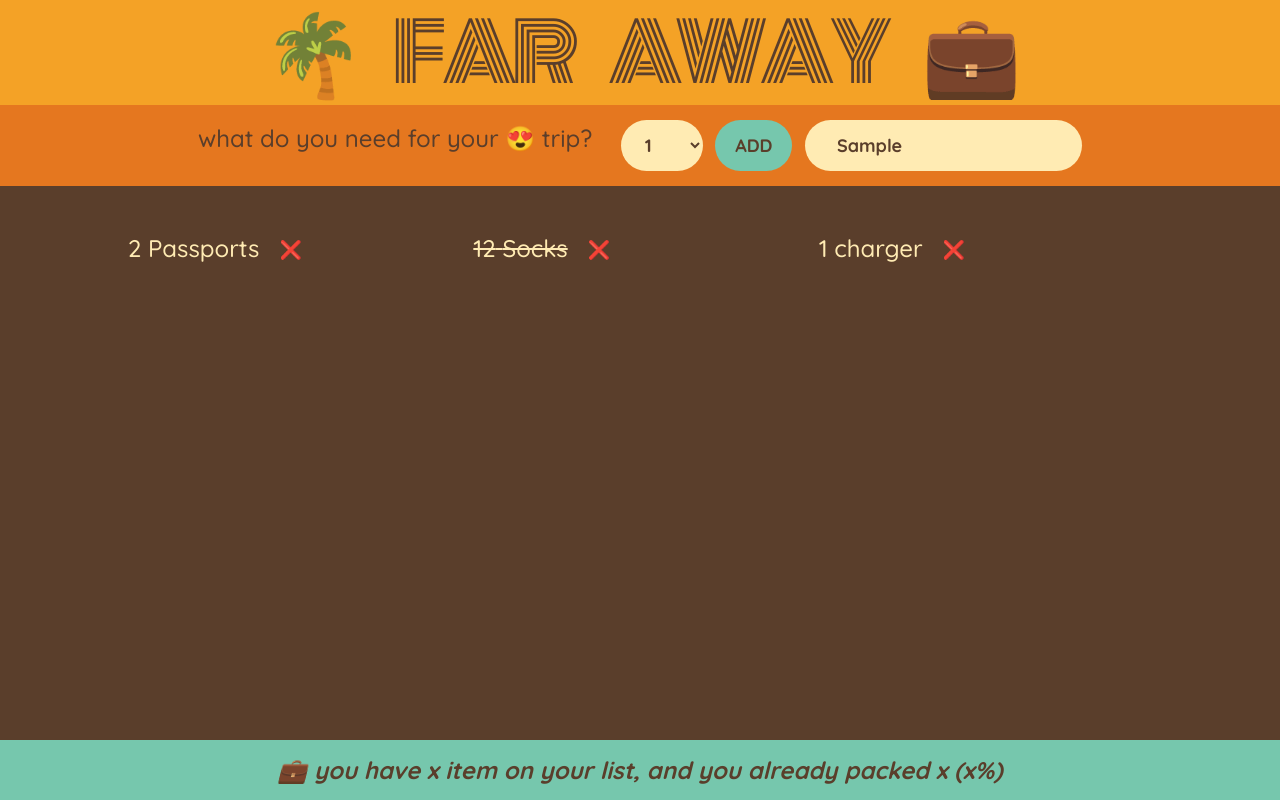
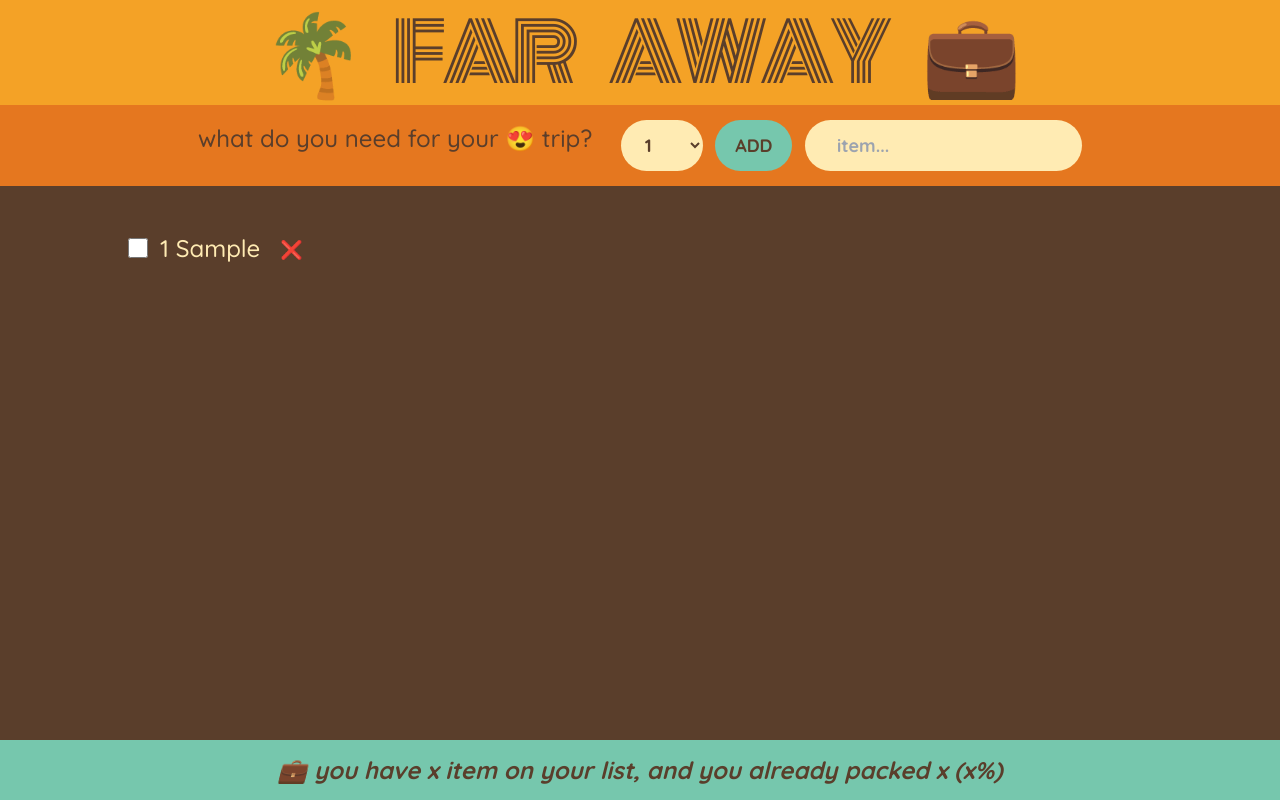
Before and after one commit to olayiwola2288/Travel-list-item, a React (Create React App) app: page / in a window 1280 px wide. Both pictures are taken after typing "Sample" into the empty fields and a click on the button "ADD". Built offline with nearby package versions, Linux system fonts and the light colour scheme.

Commit message:
add more function to the work

```diff
--- a/src/App.js
+++ b/src/App.js
@@ -1,15 +1,31 @@
-const initialItems = [
-  { id: 1, description: "Passports", quantity: 2, packed: false },
-  { id: 2, description: "Socks", quantity: 12, packed: true },
-  { id: 3, description: "charger", quantity: 1, packed: false },
-];
+import { useState } from "react";
 
 export default function App() {
+  const [items, setItems] = useState([]);
+
+  function handleAddItems(item) {
+    setItems((items) => [...items, item]);
+  }
+  function handleDeleteItems(id) {
+    setItems((items) => items.filter((item) => item.id !== id));
+  }
+  function handleToggleItem(id) {
+    setItems((items) =>
+      items.map((item) =>
+        item.id === id ? { ...item, packed: !item.packed } : item
+      )
+    );
+  }
+
   return (
     <div className="app">
       <Logo />
-      <Form />
-      <PackingList />
+      <Form onAddItems={handleAddItems} />
+      <PackingList
+        items={items}
+        onDeleteItems={handleDeleteItems}
+        onToggleItem={handleToggleItem}
+      />
       <Stats />
     </div>
   );
@@ -19,14 +35,33 @@
   return <h1 className="lg:text-9xl py-5 text-6xl">🌴 Far Away 💼</h1>;
 }
 
-function Form() {
+function Form({ onAddItems }) {
+  const [description, setDescription] = useState("");
+  const [quantity, setQuantity] = useState("1");
+
   function handleSubmit(e) {
     e.preventDefault();
+
+    const newItem = { description, quantity, packed: false, id: Date.now() };
+    console.log(newItem);
+
+    onAddItems(newItem);
+
+    setDescription("");
+    setQuantity("");
   }
+
   return (
-    <form className=" add-form lg:flex justify-center py-6 bg-[#e5771f] " onSubmit={handleSubmit}>
+    <form
+      className=" add-form lg:flex justify-center py-6 bg-[#e5771f] "
+      onSubmit={handleSubmit}
+    >
       <h3 className="text-center">what do you need for your 😍 trip?</h3>
-      <select className="ms-5 mb-5 lg:mb-0 px-8">
+      <select
+        className="ms-5 mb-5 lg:mb-0 px-8"
+        value={quantity}
+        onChange={(e) => setQuantity(Number(e.target.value))}
+      >
         {Array.from({ length: 20 }, (_, i) => i + 1).map((num) => (
           <option value={num} key={num}>
             {num}
@@ -34,31 +69,47 @@
         ))}
       </select>
       <button className="ms-5 mb-5 lg:mb-0 px-8">Add</button>
-      <input type="text" placeholder="item..." className="ms-5 " />
+      <input
+        type="text"
+        placeholder="item..."
+        className="ms-5 "
+        value={description}
+        onChange={(e) => setDescription(e.target.value)}
+      />
     </form>
   );
 }
 
-function PackingList() {
+function PackingList({ items, onDeleteItems, onToggleItem }) {
   return (
     <>
       <div className="list">
         <ul>
-          {initialItems.map((item) => (
-            <Item item={item} key={item.id} />
+          {items.map((item) => (
+            <Item
+              item={item}
+              onDeleteItems={onDeleteItems}
+              onToggleItem={onToggleItem}
+              key={item.id}
+            />
           ))}
         </ul>
       </div>
     </>
   );
 }
-function Item({ item }) {
+function Item({ item, onDeleteItems, onToggleItem }) {
   return (
     <li>
+      <input
+        type="checkbox"
+        value={item.packed}
+        onChange={() => onToggleItem(item.id)}
+      />
       <span style={item.packed ? { textDecoration: "line-through" } : {}}>
         {item.quantity} {item.description}
       </span>
-      <button>❌</button>
+      <button onClick={() => onDeleteItems(item.id)}>❌</button>
     </li>
   );
 }
```
